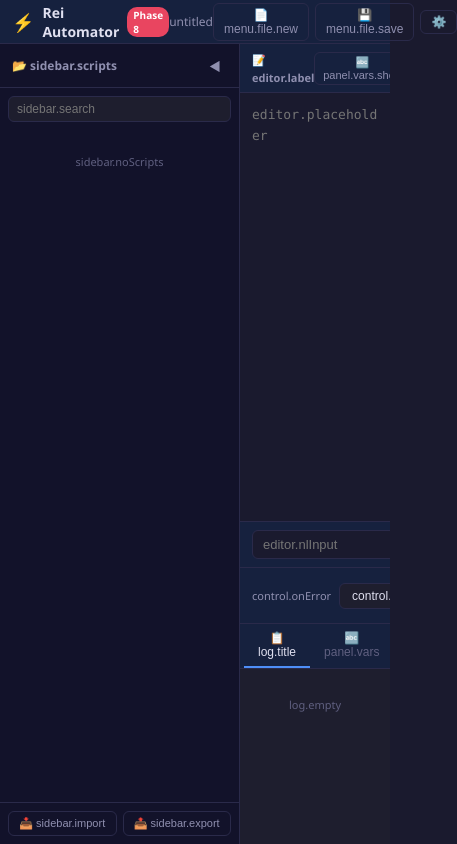
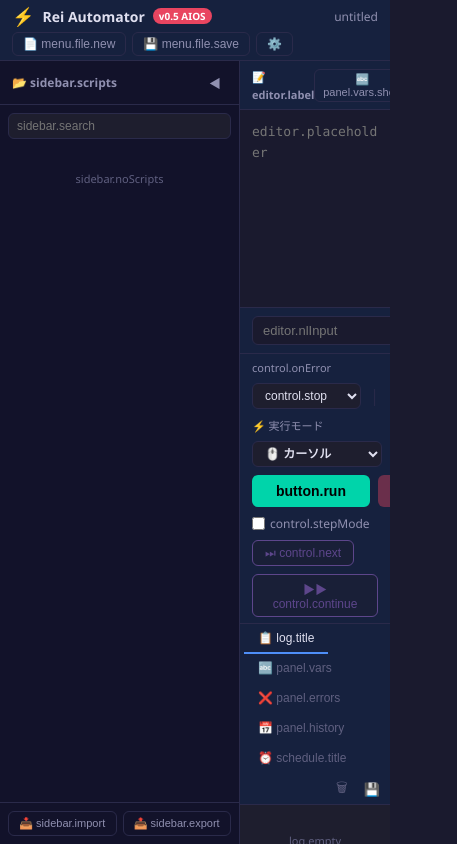
Before and after one commit to fc0web/rei-automator, a website with bundled scripts: page src/renderer/index.html in a window 390 px wide. Shown: the whole page, 457 px wide, since content can reach past the window. Built offline with nearby package versions, Linux system fonts and the light colour scheme.

Commit message:
fix: responsive layout with scrollbar, update badge to v0.5 AIOS

```diff
--- a/src/renderer/index.html
+++ b/src/renderer/index.html
@@ -14,7 +14,7 @@
       <div class="header-left">
         <span class="app-logo">⚡</span>
         <span class="app-title">Rei Automator</span>
-        <span class="phase-badge">Phase 8</span>
+        <span class="phase-badge">v0.5 AIOS</span>
       </div>
       <div class="header-center">
         <span id="current-script-name" class="current-script" data-i18n-default="untitled-script"></span>
--- a/src/renderer/styles.css
+++ b/src/renderer/styles.css
@@ -39,7 +39,7 @@ body {
   background: var(--bg-primary);
   color: var(--text-primary);
   height: 100vh;
-  overflow: hidden;
+  overflow: auto;
 }
 
 /* ---- App Layout ---- */
@@ -47,19 +47,22 @@ body {
   display: flex;
   flex-direction: column;
   height: 100vh;
+  min-height: 560px;
 }
 
 /* ---- Header ---- */
 #app-header {
-  height: var(--header-height);
+  min-height: var(--header-height);
   background: var(--bg-secondary);
   border-bottom: 1px solid var(--border);
   display: flex;
   align-items: center;
   justify-content: space-between;
-  padding: 0 12px;
+  padding: 4px 12px;
   -webkit-app-region: drag;
   flex-shrink: 0;
+  flex-wrap: wrap;
+  gap: 4px;
 }
 #app-header button { -webkit-app-region: no-drag; }
 
@@ -87,6 +90,7 @@ body {
 #main-layout {
   display: flex;
   flex: 1;
+  min-height: 0;
   overflow: hidden;
 }
 
@@ -161,7 +165,7 @@ body {
 
 /* ---- Main Area ---- */
 #main-area {
-  flex: 1; display: flex; flex-direction: column; overflow: hidden;
+  flex: 1; display: flex; flex-direction: column; min-width: 0; overflow: hidden;
 }
 
 /* ---- Editor Section ---- */
@@ -169,6 +173,7 @@ body {
   flex: 1; display: flex; flex-direction: column;
   border-bottom: 1px solid var(--border);
   overflow: hidden;
+  min-height: 120px;
 }
 
 .section-toolbar {
@@ -239,12 +244,13 @@ body {
 
 /* ---- Control Bar ---- */
 #control-bar {
-  height: var(--control-height);
+  min-height: var(--control-height);
   background: var(--bg-secondary); border-bottom: 1px solid var(--border);
   display: flex; align-items: center; justify-content: space-between;
-  padding: 0 12px; gap: 12px; flex-shrink: 0;
+  padding: 6px 12px; gap: 8px; flex-shrink: 0;
+  flex-wrap: wrap;
 }
-.control-left, .control-right { display: flex; align-items: center; gap: 8px; }
+.control-left, .control-right { display: flex; align-items: center; gap: 8px; flex-wrap: wrap; }
 .control-center { display: flex; align-items: center; gap: 8px; }
 .control-label { font-size: 11px; color: var(--text-secondary); }
 .control-select {
@@ -340,6 +346,7 @@ body {
   display: flex; align-items: center;
   background: var(--bg-secondary); border-bottom: 1px solid var(--border);
   padding: 0 4px;
+  flex-wrap: wrap;
 }
 .panel-tab {
   background: transparent; border: none; border-bottom: 2px solid transparent;
```
